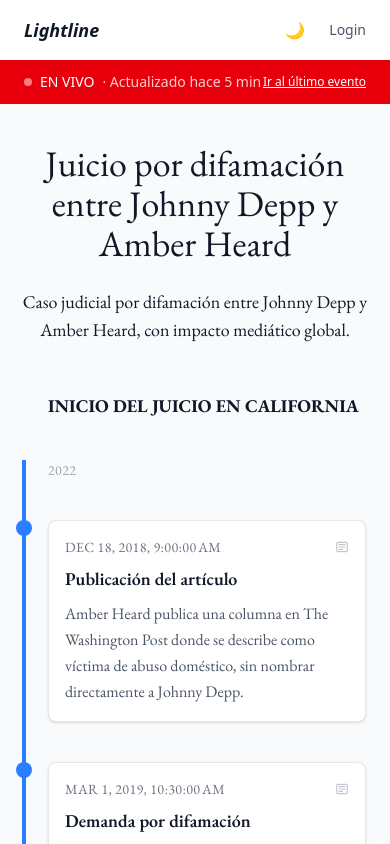
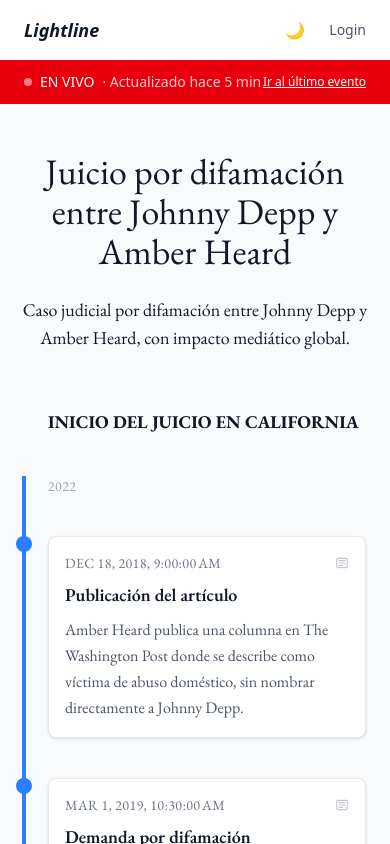
Before and after one commit to lightlinecom/lightline.front, an Angular app: page /story/1/timeline/1 in a window 390 px wide. Shown: the top 844 px of the page. Built offline with nearby package versions, Linux system fonts and the light colour scheme.

Commit message:
add padding

```diff
--- a/src/app/pages/story/story.html
+++ b/src/app/pages/story/story.html
@@ -1,4 +1,4 @@
-<div class="font-lightline text-center my-8">
+<div class="font-lightline text-center my-8 p-2 md:p-0">
   <h1 class="text-4xl lg:text-5xl xl:text-6xl mb-6">Juicio por difamación entre Johnny Depp y Amber Heard</h1>
   <p class="text-lg lg:text-xl xl:text-2xl">Caso judicial por difamación entre Johnny Depp y Amber Heard, con impacto mediático global.</p>
 </div>
```
